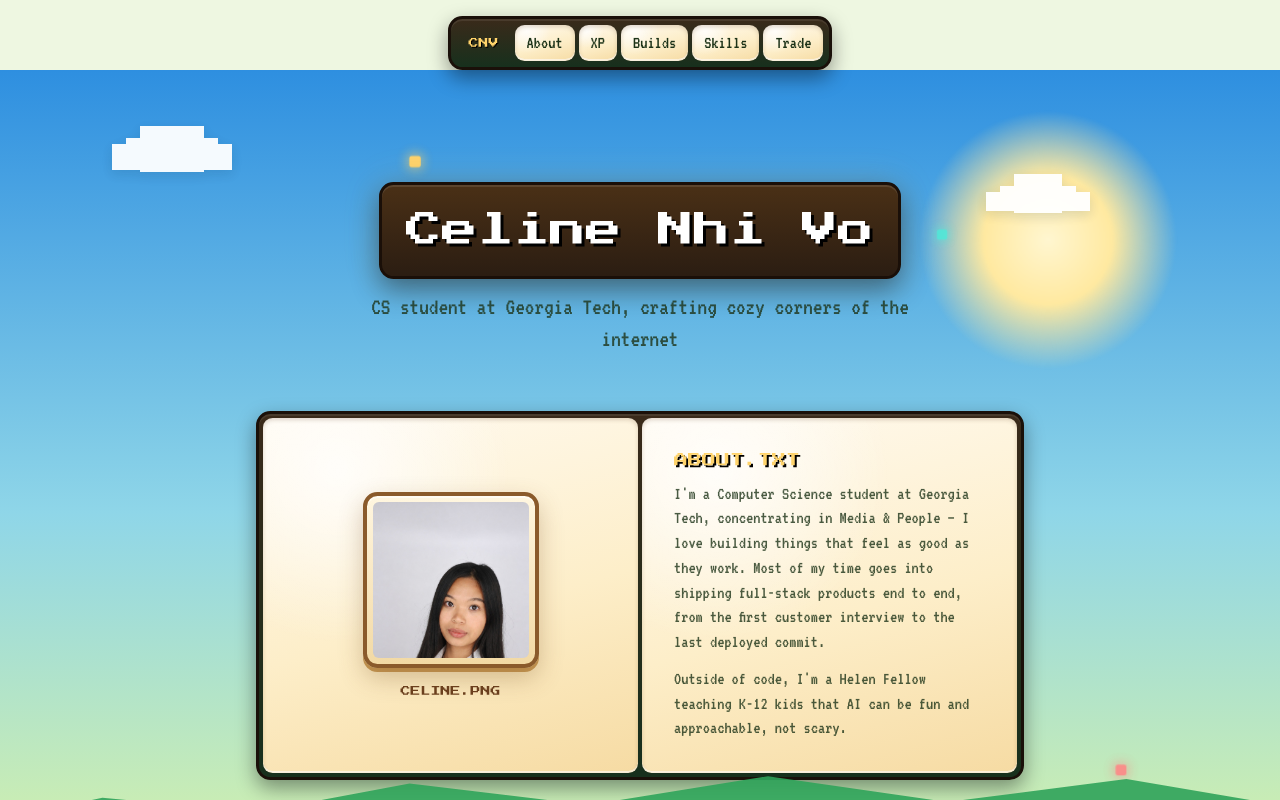
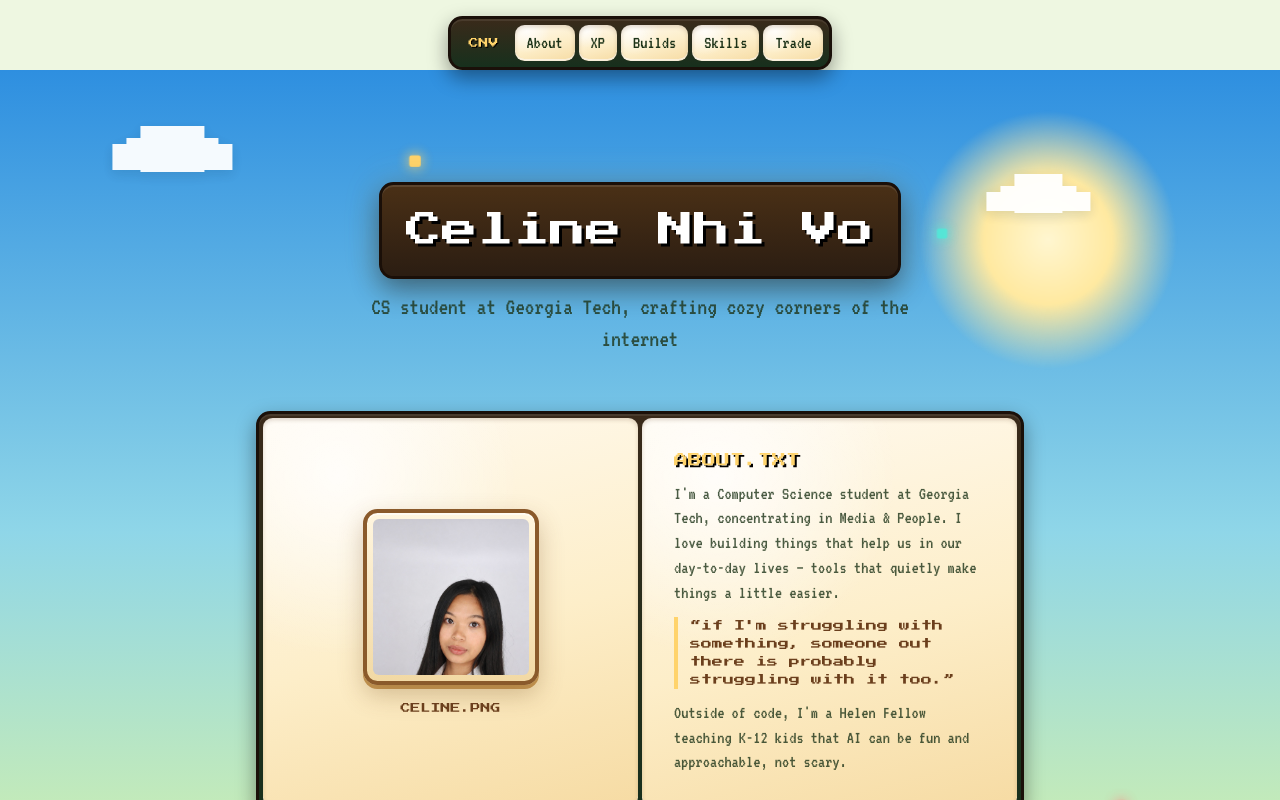
Before and after one commit to NhiTech/celine-portfolio, a Next.js app: page / in a window 1280 px wide. Shown: the top 800 px of the page. Built offline with nearby package versions, Linux system fonts and the light colour scheme.

Commit message:
Update about text with personal motto

```diff
--- a/components/JournalBook.tsx
+++ b/components/JournalBook.tsx
@@ -23,10 +23,13 @@
           </h2>
           <p className="font-mono-px text-lg leading-snug text-ink/80">
             I&apos;m a Computer Science student at Georgia Tech, concentrating in
-            Media &amp; People — I love building things that feel as good as
-            they work. Most of my time goes into shipping full-stack products
-            end to end, from the first customer interview to the last
-            deployed commit.
+            Media &amp; People. I love building things that help us in our
+            day-to-day lives — tools that quietly make things a little
+            easier.
+          </p>
+          <p className="font-pixel text-[11px] leading-relaxed text-dirt-dark border-l-4 border-gold pl-3">
+            &ldquo;if I&apos;m struggling with something, someone out there
+            is probably struggling with it too.&rdquo;
           </p>
           <p className="font-mono-px text-lg leading-snug text-ink/80">
             Outside of code, I&apos;m a Helen Fellow teaching K-12 kids that AI
```
